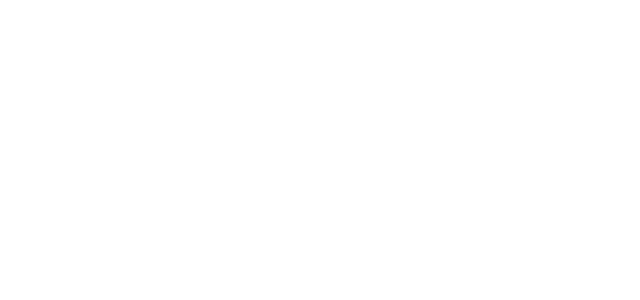
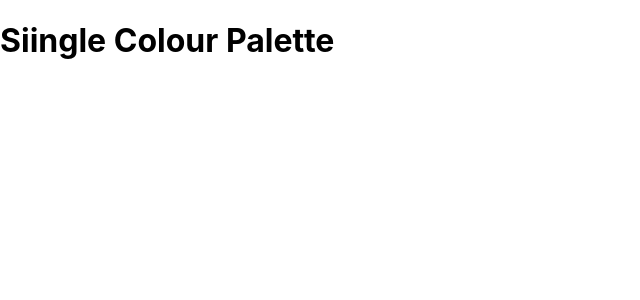
Before and after one commit to 1nandagopal/colours, a React (Create React App) app: page /palette/flat-ui-colours-american/americanriver in a window 1280 px wide. Shown: the top 300 px of the page, without its empty margins (0-640 px from the left). Built offline with nearby package versions, Linux system fonts and the light colour scheme.

Commit message:
Created SingleColourPalette.js and setup the corresponding route links

```diff
--- a/src/App.js
+++ b/src/App.js
@@ -1,9 +1,12 @@
 import { Component } from "react";
-import Palette from "./Palette";
+import { Route, Switch } from "react-router-dom";
+
 import SeedColours from "./SeedColours";
 import { generatePalette } from "./colourHelpers";
-import { Route, Switch } from "react-router-dom";
+
+import Palette from "./Palette";
 import PaletteList from "./PaletteList";
+import SingleColourPalette from "./SingleColourPalette";
 
 export default class App extends Component {
   findPalette(id) {
@@ -19,6 +22,7 @@
             <PaletteList palettes={SeedColours} {...routeProps} />
           )}
         />
+
         <Route
           exact
           path="/palette/:paletteId"
@@ -30,6 +34,12 @@
             />
           )}
         />
+
+        <Route
+          exact
+          path="/palette/:paletteId/:colourName"
+          render={(routeProps) => <SingleColourPalette {...routeProps} />}
+        />
       </Switch>
       // <div>
       //   <Palette palette={generatePalette(SeedColours[4])} />
--- a/src/ColourBox.js
+++ b/src/ColourBox.js
@@ -2,6 +2,7 @@
 import { CopyToClipboard } from "react-copy-to-clipboard";
 
 import "./ColourBox.css";
+import { Link } from "react-router-dom";
 
 export default class ColourBox extends Component {
   constructor(props) {
@@ -17,7 +18,7 @@
 
   render() {
     const { copyOverlay } = this.state;
-    const { name, background } = this.props;
+    const { name, background, id, paletteId } = this.props;
     return (
       <CopyToClipboard text={background} onCopy={this.changeCopyOverlayState}>
         <div style={{ background }} className="ColourBox">
@@ -35,7 +36,9 @@
             </div>
             <button className="copy-button">Copy</button>
           </div>
-          <span className="see-more">More</span>
+          <Link to={this.props.moreUrl} onClick={(e) => e.stopPropagation()}>
+            <span className="see-more">More</span>
+          </Link>
         </div>
       </CopyToClipboard>
     );
--- a/src/MiniPalette.js
+++ b/src/MiniPalette.js
@@ -47,7 +47,7 @@
 class MiniPalette extends Component {
   render() {
     const { classes, paletteName, emoji, colours, id } = this.props;
-    console.log(this.props);
+
     const miniColorBoxes = colours.map((colour) => (
       <div
         className={classes.miniColour}
--- a/src/Palette.js
+++ b/src/Palette.js
@@ -19,12 +19,14 @@
   changeColourFormat(newFormat) {
     this.setState({ colourFormat: newFormat });
   }
+
   render() {
     const colourBoxes = this.props.palette.colours[this.state.level].map(
       (colour) => (
         <ColourBox
           background={colour[this.state.colourFormat]}
           name={colour.name}
+          moreUrl={`/palette/${this.props.palette.id}/${colour.id}`}
           key={colour.id}
         />
       )
--- /dev/null
+++ b/src/SingleColourPalette.js
@@ -0,0 +1,10 @@
+import { Component } from "react";
+
+class SingleColourPalette extends Component {
+  render() {
+    console.log(this.props.match.params);
+    return <h1>Siingle Colour Palette</h1>;
+  }
+}
+
+export default SingleColourPalette;
```
